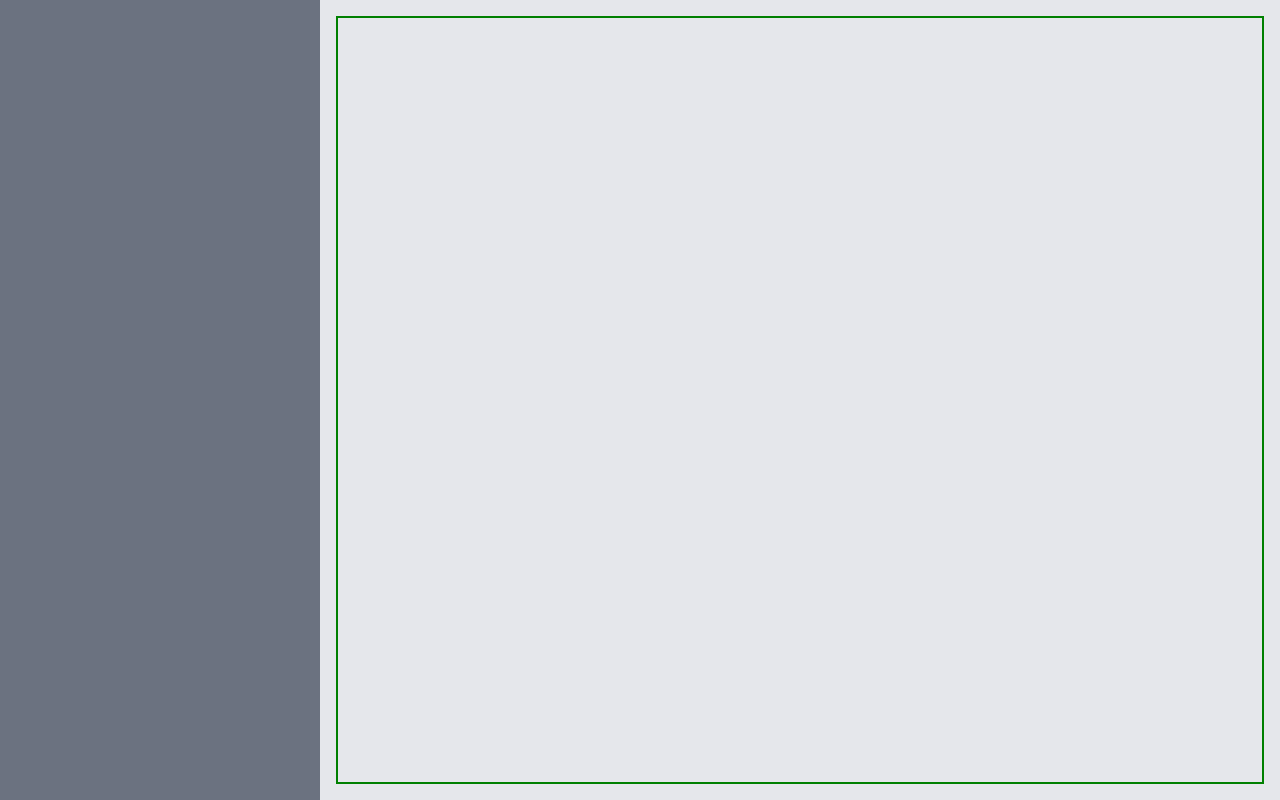
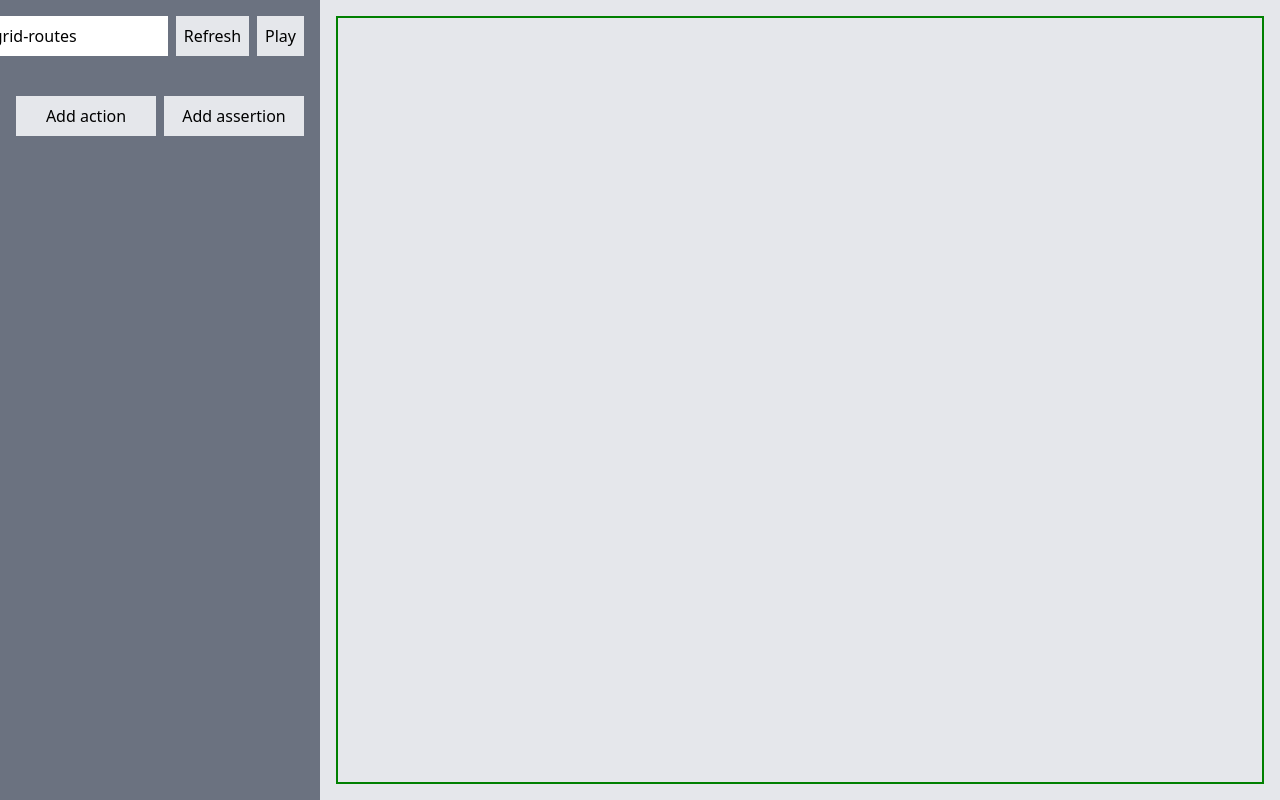
Before and after one commit to diegobugs/hackathon-browser, a React (Vite) app: page / in a window 1280 px wide. Built offline with nearby package versions, Linux system fonts and the light colour scheme.

Commit message:
Checkpoint pudimos hacer click en log in

```diff
--- a/src/App.tsx
+++ b/src/App.tsx
@@ -1,14 +1,39 @@
-import React, { useEffect, useRef } from 'react'
+import React, { useEffect, useRef, useState } from 'react'
 import { Langchain } from './langchain'
 
 const LOCATION = 'http://localhost:3000'
 
 //const USER_PROMPT = 'Write Colima on the from field from the search form'
-const USER_PROMPT =
-  'Escribe Colima en el campo de origen del formulario de búsqueda'
+
+interface Prompt {
+  type: string
+  text: string
+}
+
+interface Sequence {
+  prompt: Prompt
+  selector?: string
+  error: boolean
+}
+
+// Function to wait until promise resolve in a given time
+const waitUntil = (timeout: number) => {
+  return new Promise((resolve, reject) => {
+    const timer = setTimeout(() => {
+      resolve(true)
+    }, timeout)
+  })
+}
 
 function App() {
   const iframeRef = useRef<HTMLIFrameElement | null>(null)
+  const [currentPrompt, setCurrentPrompt] = useState<Prompt | null>()
+  const [sequence, setSequence] = useState<Sequence[]>([])
+  const [documentSelector, setDocumentSelector] = useState<string>(
+    '.layout-grid-routes'
+  )
+  const [running, setRunning] = useState<boolean>(false)
+  const [runningSequence, setRunningSequence] = useState<number>()
 
   useEffect(() => {
     const iframe = iframeRef.current
@@ -16,16 +41,59 @@ function App() {
     if (iframe) {
       iframe.addEventListener('load', async () => {
         iframe.style.border = '2px solid green'
-        // Add event to catch iframe loaded event
-        const iDocument = iframe.contentDocument
+      })
+    }
+  }, [])
 
-        // Change background color of iframe
-        if (iDocument) {
-          const content: any = iDocument.querySelector('.layout-grid-routes')
-          const langchain = new Langchain()
+  const handleOnAdd = (type: string) => () => {
+    setCurrentPrompt({
+      type,
+      text: '',
+    })
+  }
+
+  const handleOnChange = (event: any) => {
+    const { value: text } = event.target
+    setCurrentPrompt((state: any) => ({
+      ...state,
+      text,
+    }))
+  }
+
+  const handleOnSave = () => {
+    if (!currentPrompt) return
+
+    setSequence((state: any) => [
+      ...state,
+      {
+        prompt: currentPrompt,
+        selector: '',
+        error: false,
+      },
+    ])
+    setCurrentPrompt(null)
+  }
+
+  const handlePlaySequence = async () => {
+    if (running) return
+    console.log('RUNNING')
+    setRunning(true)
+    const iframe = iframeRef.current
+    // Add event to catch iframe loaded event
+    const iDocument = iframe!.contentDocument
+
+    // Change background color of iframe
+    if (iDocument) {
+      const content: any = iDocument.querySelector(documentSelector)
+      const langchain = new Langchain()
+
+      if (sequence && sequence.length > 0) {
+        const sequencesRunning = sequence.map(async ({ prompt }, index) => {
+          setRunningSequence(index)
+          await waitUntil(1000)
           const element = await langchain.retrieveElement(
             content.innerHTML,
-            USER_PROMPT
+            prompt.text
           )
 
           if (element) {
@@ -34,25 +102,32 @@ function App() {
 
             if (selector) {
               // Get action from user input [click | type]
-              const action = await langchain.retrieveAction(USER_PROMPT)
+              const action = await langchain.retrieveAction(prompt.text)
 
               // Execute the action over the element
               if (action) {
-                const value = await langchain.retrieveValue(action, USER_PROMPT)
+                const value = await langchain.retrieveValue(action, prompt.text)
                 console.log('value', value)
+                console.log('selector', selector)
+                console.log('action', action)
 
                 if (action === 'click') {
-                  const element = iDocument.querySelector(selector)
+                  const element = iDocument.querySelector(
+                    `${documentSelector} ${selector}`
+                  )
                   console.log('element', element)
 
                   if (element) {
-                    element.click()
+                    element.dispatchEvent(new Event('click'))
                   }
                 } else if (action === 'type') {
-                  const element = iDocument.querySelector(selector)
+                  const element = iDocument.querySelector(
+                    `${documentSelector} ${selector}`
+                  )
                   console.log('element', element)
                   if (element) {
-                    element.click()
+                    element.dispatchEvent(new Event('click'))
+                    await waitUntil(1000)
                     element.value = value
                     element.dispatchEvent(new Event('input'))
                   }
@@ -60,14 +135,97 @@ function App() {
               }
             }
           }
-        }
-      })
+
+          console.log('-----------')
+        })
+        await Promise.all(sequencesRunning)
+        setRunning(false)
+        setRunningSequence(undefined)
+      }
     }
-  }, [])
+  }
+
+  const handlePause = () => {
+    console.log('paused')
+  }
+
+  const handleRefresh = () => {
+    setRunning(false)
+    setRunningSequence(undefined)
+  }
+
+  const handleChangeDocumentSelector = (event: any) => {
+    const { value } = event.target
+    setDocumentSelector(value)
+  }
 
   return (
     <div className="grid grid-cols-4 h-screen">
-      <div className="bg-gray-500 p-4 col-span-1" />
+      <div className="bg-gray-500 p-4 col-span-1">
+        <div className="flex flex-row justify-end gap-2">
+          <input
+            type="text"
+            value={documentSelector}
+            onChange={handleChangeDocumentSelector}
+          />
+          <button className="bg-gray-200 p-2" onClick={handleRefresh}>
+            Refresh
+          </button>
+          <button
+            className="bg-gray-200 p-2"
+            onClick={handlePlaySequence}
+            disabled={!sequence}
+          >
+            {running ? 'Pause' : 'Play'}
+          </button>
+        </div>
+        <div className="mt-10">
+          {sequence &&
+            sequence.map(({ prompt }, index) => (
+              <div
+                key={index}
+                className={`flex flex-row justify-between items-center gap-2 bg-white mb-2 p-2 ${
+                  runningSequence === index ? 'bg-green-300' : ''
+                }`}
+              >
+                <div className="flex flex-col">
+                  <span className="text-sm">{prompt.type}</span>
+                  <span className="text-sm">{prompt.text}</span>
+                </div>
+              </div>
+            ))}
+
+          {currentPrompt && (
+            <textarea
+              value={currentPrompt.text}
+              rows={10}
+              onChange={handleOnChange}
+              placeholder="Type here..."
+            />
+          )}
+          {!currentPrompt && (
+            <div className="flex gap-2">
+              <button
+                className="bg-gray-200 p-2 flex-1"
+                onClick={handleOnAdd('action')}
+              >
+                Add action
+              </button>
+              <button
+                className="bg-gray-200 p-2 flex-1"
+                onClick={handleOnAdd('assert')}
+              >
+                Add assertion
+              </button>
+            </div>
+          )}
+          {currentPrompt && (
+            <button className="bg-green-300 p-2" onClick={handleOnSave}>
+              Save
+            </button>
+          )}
+        </div>
+      </div>
       <div className="bg-gray-200 p-4 col-span-3">
         <iframe
           ref={iframeRef}
--- a/src/langchain.ts
+++ b/src/langchain.ts
@@ -2,7 +2,7 @@ import { Configuration, OpenAIApi } from 'openai'
 
 const configuration = new Configuration({
   organization: 'org-scTtDRuncpaYiFm4kWWdLvUt',
-  apiKey: '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',
+  apiKey: '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',
 })
 
 export class Langchain {
@@ -49,11 +49,33 @@ export class Langchain {
     if (response && response.data.choices) {
       const { message } = response.data.choices[0]
 
-      return message?.content
+      return message?.content.trim()
     }
   }
 
   async retrieveElementSelector(element: string) {
+    const response = await this.model.createCompletion({
+      temperature: 0,
+      //model: 'gpt-3.5-turbo',
+      model: 'text-davinci-001',
+      prompt: `
+      Retrieve only the selector that matches the current element.
+      Output only a valid selector for the given element. Be the most precise as possible.
+
+      The current element is:
+      ${element}
+
+      `,
+    })
+
+    if (response && response.data.choices) {
+      const { text } = response.data.choices[0]
+
+      return text?.trim()
+    }
+  }
+
+  async retrieveElementSelectorChat(element: string) {
     const response = await this.model.createChatCompletion({
       temperature: 0,
       model: 'gpt-3.5-turbo',
@@ -74,7 +96,7 @@ export class Langchain {
     if (response && response.data.choices) {
       const { message } = response.data.choices[0]
 
-      return message?.content
+      return message?.content.trim()
     }
   }
 
@@ -98,7 +120,7 @@ export class Langchain {
     if (response && response.data.choices) {
       const { message } = response.data.choices[0]
 
-      const content = message?.content
+      const content = message?.content.trim()
       if (content) return actions.find((el) => content.includes(el))
     }
   }
```
